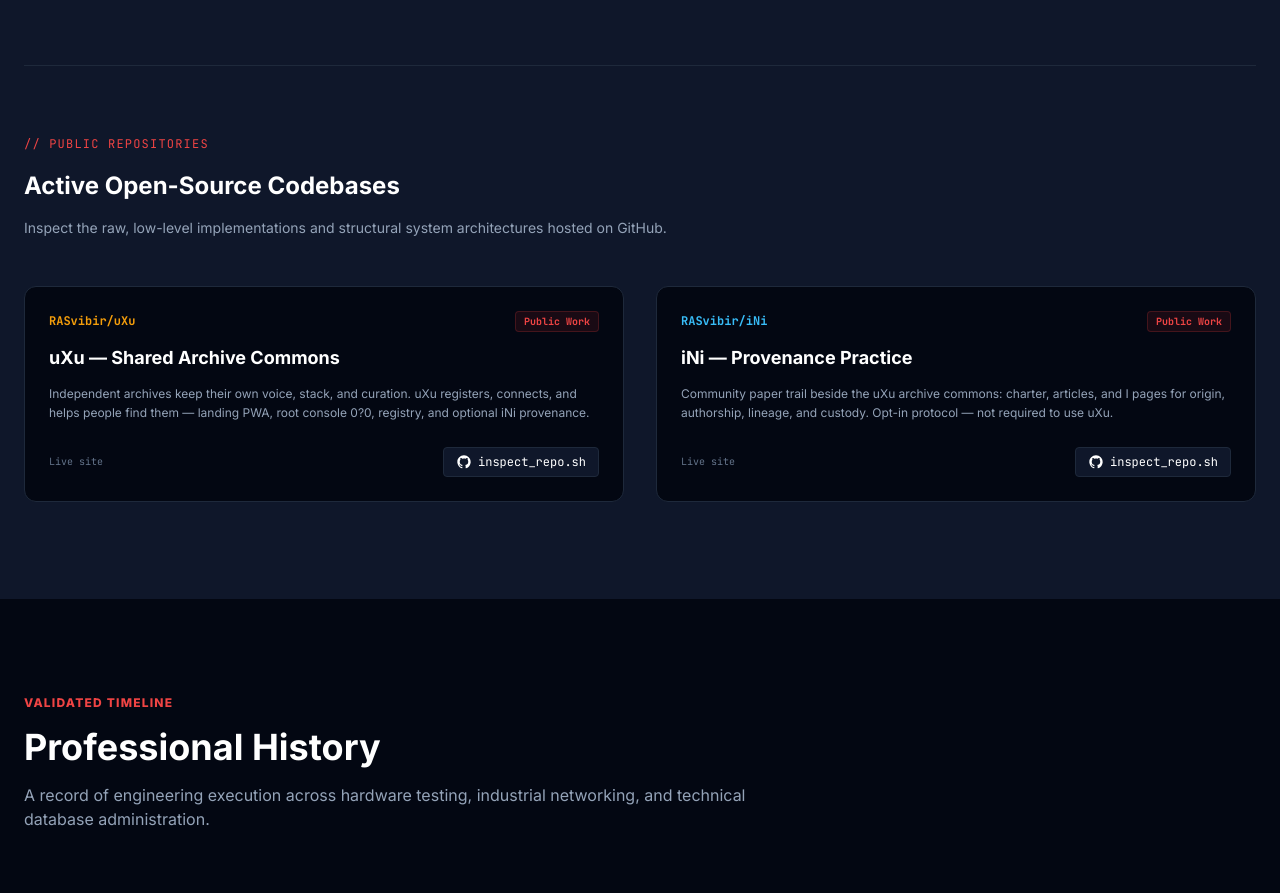
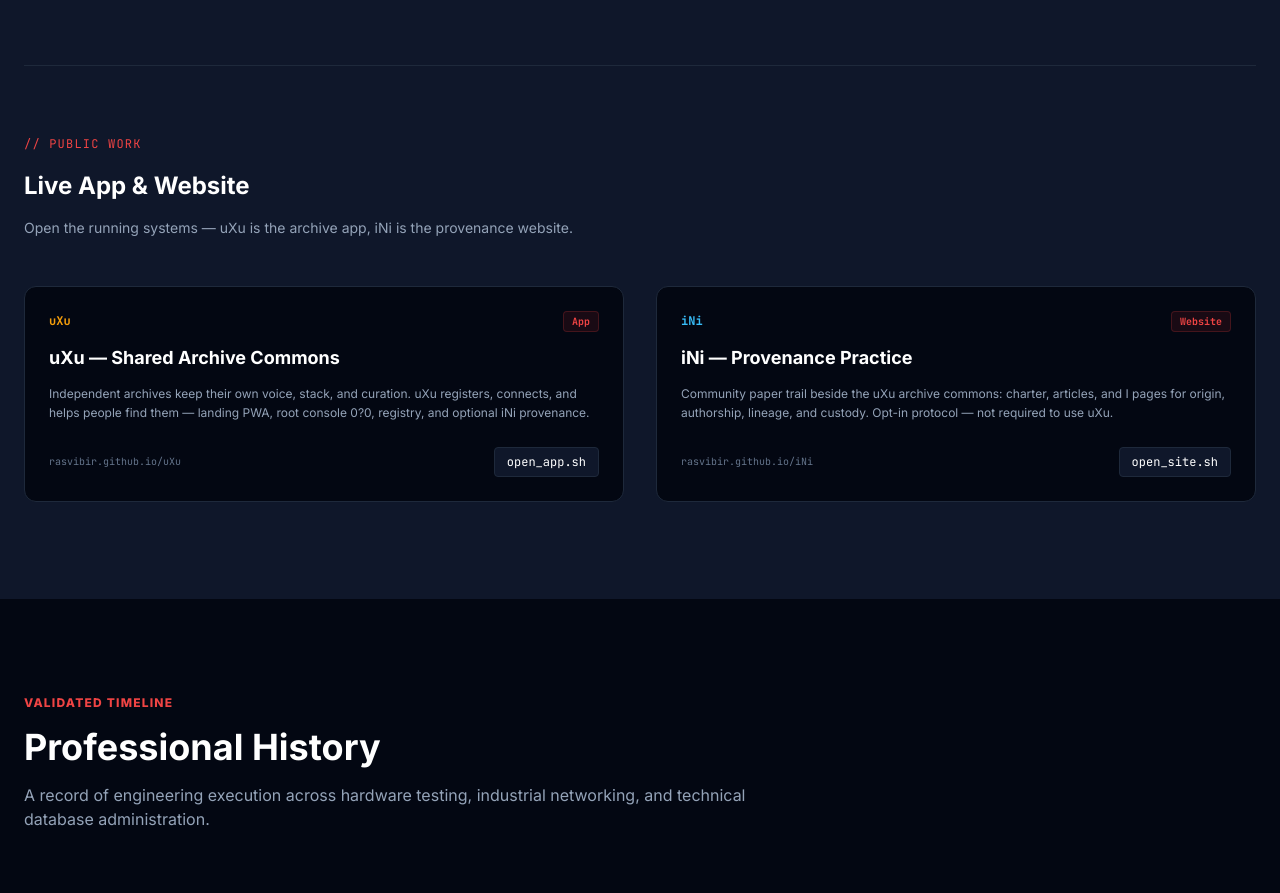
Before and after one commit to RASvibir/Victor-Birkle_Dev.Port, a plain HTML site: page index.html in a window 1280 px wide. Shown: the part 2840-3733 px from the top of the page. Drawn offline with nearby package versions, Linux system fonts and the light colour scheme.

Commit message:
Point public work cards at the uXu app and iNi website.
Co-authored-by: Cursor <cursoragent@cursor.com>

```diff
--- a/index.html
+++ b/index.html
@@ -336,23 +336,23 @@
 
             </div>
 
-            <!-- GITHUB REPOSITORIES SHOWCASE SECTION -->
+            <!-- PUBLIC WORK SHOWCASE -->
             <div class="mt-20 border-t border-slate-800 pt-16">
                 <div class="max-w-3xl space-y-4 mb-12">
-                    <span class="text-xs uppercase font-mono tracking-widest text-red-500">// PUBLIC REPOSITORIES</span>
-                    <h4 class="text-2xl font-bold text-white">Active Open-Source Codebases</h4>
+                    <span class="text-xs uppercase font-mono tracking-widest text-red-500">// PUBLIC WORK</span>
+                    <h4 class="text-2xl font-bold text-white">Live App &amp; Website</h4>
                     <p class="text-slate-400 text-sm">
-                        Inspect the raw, low-level implementations and structural system architectures hosted on GitHub.
+                        Open the running systems — uXu is the archive app, iNi is the provenance website.
                     </p>
                 </div>
 
                 <div class="grid grid-cols-1 md:grid-cols-2 gap-8">
-                    <!-- Repo 1: uXu -->
-                    <div class="bg-slate950 border border-slate-800 rounded-xl p-6 hover:border-red-500/40 transition flex flex-col justify-between space-y-4">
+                    <!-- uXu app -->
+                    <a href="https://rasvibir.github.io/uXu/" target="_blank" rel="noopener noreferrer" class="bg-slate950 border border-slate-800 rounded-xl p-6 hover:border-red-500/40 transition flex flex-col justify-between space-y-4">
                         <div class="space-y-3">
                             <div class="flex justify-between items-center">
-                                <span class="text-xs font-mono text-amber-500 font-bold">RASvibir/uXu</span>
-                                <span class="bg-red-600/10 text-red-500 border border-red-500/20 text-[10px] px-2 py-0.5 rounded font-mono font-bold">Public Work</span>
+                                <span class="text-xs font-mono text-amber-500 font-bold">uXu</span>
+                                <span class="bg-red-600/10 text-red-500 border border-red-500/20 text-[10px] px-2 py-0.5 rounded font-mono font-bold">App</span>
                             </div>
                             <h5 class="text-lg font-bold text-white">uXu — Shared Archive Commons</h5>
                             <p class="text-slate-400 text-xs leading-relaxed">
@@ -360,20 +360,19 @@
                             </p>
                         </div>
                         <div class="flex justify-between items-center pt-2">
-                            <span class="text-[10px] font-mono text-slate-500"><a href="https://rasvibir.github.io/uXu/" target="_blank" class="hover:text-amber-400 transition">Live site</a></span>
-                            <a href="https://github.com/RASvibir/uXu" target="_blank" class="bg-slate-900 hover:bg-slate-800 border border-slate-800 text-white font-mono text-xs px-3 py-1.5 rounded transition flex items-center gap-1.5">
-                                <svg class="w-4 h-4" fill="currentColor" viewBox="0 0 24 24"><path fill-rule="evenodd" clip-rule="evenodd" d="M12 2C6.477 2 2 6.477 2 12c0 4.42 2.865 8.166 6.839 9.489.5.092.682-.217.682-.482 0-.237-.008-.866-.013-1.7-2.782.603-3.369-1.34-3.369-1.34-.454-1.156-1.11-1.463-1.11-1.463-.908-.62.069-.608.069-.608 1.003.07 1.531 1.03 1.531 1.03.892 1.529 2.341 1.087 2.91.831.092-.646.35-1.086.636-1.336-2.22-.253-4.555-1.11-4.555-4.943 0-1.091.39-1.984 1.029-2.683-.103-.253-.446-1.27.098-2.647 0 0 .84-.269 2.75 1.025A9.564 9.564 0 0112 6.844c.85.004 1.705.115 2.504.337 1.909-1.294 2.747-1.025 2.747-1.025.546 1.377.203 2.394.1 2.647.64.699 1.028 1.592 1.028 2.683 0 3.842-2.339 4.687-4.566 4.935.359.309.678.919.678 1.852 0 1.336-.012 2.415-.012 2.743 0 .267.18.579.688.481C19.137 20.162 22 16.418 22 12c0-5.523-4.477-10-10-10z"></path></svg>
-                                inspect_repo.sh
-                            </a>
+                            <span class="text-[10px] font-mono text-slate-500">rasvibir.github.io/uXu</span>
+                            <span class="bg-slate-900 border border-slate-800 text-white font-mono text-xs px-3 py-1.5 rounded flex items-center gap-1.5">
+                                open_app.sh
+                            </span>
                         </div>
-                    </div>
+                    </a>
 
-                    <!-- Repo 2: iNi -->
-                    <div class="bg-slate950 border border-slate-800 rounded-xl p-6 hover:border-red-500/40 transition flex flex-col justify-between space-y-4">
+                    <!-- iNi website -->
+                    <a href="https://rasvibir.github.io/iNi/" target="_blank" rel="noopener noreferrer" class="bg-slate950 border border-slate-800 rounded-xl p-6 hover:border-red-500/40 transition flex flex-col justify-between space-y-4">
                         <div class="space-y-3">
                             <div class="flex justify-between items-center">
-                                <span class="text-xs font-mono text-sky-400 font-bold">RASvibir/iNi</span>
-                                <span class="bg-red-600/10 text-red-500 border border-red-500/20 text-[10px] px-2 py-0.5 rounded font-mono font-bold">Public Work</span>
+                                <span class="text-xs font-mono text-sky-400 font-bold">iNi</span>
+                                <span class="bg-red-600/10 text-red-500 border border-red-500/20 text-[10px] px-2 py-0.5 rounded font-mono font-bold">Website</span>
                             </div>
                             <h5 class="text-lg font-bold text-white">iNi — Provenance Practice</h5>
                             <p class="text-slate-400 text-xs leading-relaxed">
@@ -381,13 +380,12 @@
                             </p>
                         </div>
                         <div class="flex justify-between items-center pt-2">
-                            <span class="text-[10px] font-mono text-slate-500"><a href="https://rasvibir.github.io/iNi/" target="_blank" class="hover:text-sky-400 transition">Live site</a></span>
-                            <a href="https://github.com/RASvibir/iNi" target="_blank" class="bg-slate-900 hover:bg-slate-800 border border-slate-800 text-white font-mono text-xs px-3 py-1.5 rounded transition flex items-center gap-1.5">
-                                <svg class="w-4 h-4" fill="currentColor" viewBox="0 0 24 24"><path fill-rule="evenodd" clip-rule="evenodd" d="M12 2C6.477 2 2 6.477 2 12c0 4.42 2.865 8.166 6.839 9.489.5.092.682-.217.682-.482 0-.237-.008-.866-.013-1.7-2.782.603-3.369-1.34-3.369-1.34-.454-1.156-1.11-1.463-1.11-1.463-.908-.62.069-.608.069-.608 1.003.07 1.531 1.03 1.531 1.03.892 1.529 2.341 1.087 2.91.831.092-.646.35-1.086.636-1.336-2.22-.253-4.555-1.11-4.555-4.943 0-1.091.39-1.984 1.029-2.683-.103-.253-.446-1.27.098-2.647 0 0 .84-.269 2.75 1.025A9.564 9.564 0 0112 6.844c.85.004 1.705.115 2.504.337 1.909-1.294 2.747-1.025 2.747-1.025.546 1.377.203 2.394.1 2.647.64.699 1.028 1.592 1.028 2.683 0 3.842-2.339 4.687-4.566 4.935.359.309.678.919.678 1.852 0 1.336-.012 2.415-.012 2.743 0 .267.18.579.688.481C19.137 20.162 22 16.418 22 12c0-5.523-4.477-10-10-10z"></path></svg>
-                                inspect_repo.sh
-                            </a>
+                            <span class="text-[10px] font-mono text-slate-500">rasvibir.github.io/iNi</span>
+                            <span class="bg-slate-900 border border-slate-800 text-white font-mono text-xs px-3 py-1.5 rounded flex items-center gap-1.5">
+                                open_site.sh
+                            </span>
                         </div>
-                    </div>
+                    </a>
                 </div>
             </div>
 
```
Also changed, not shown: 1 other file.
